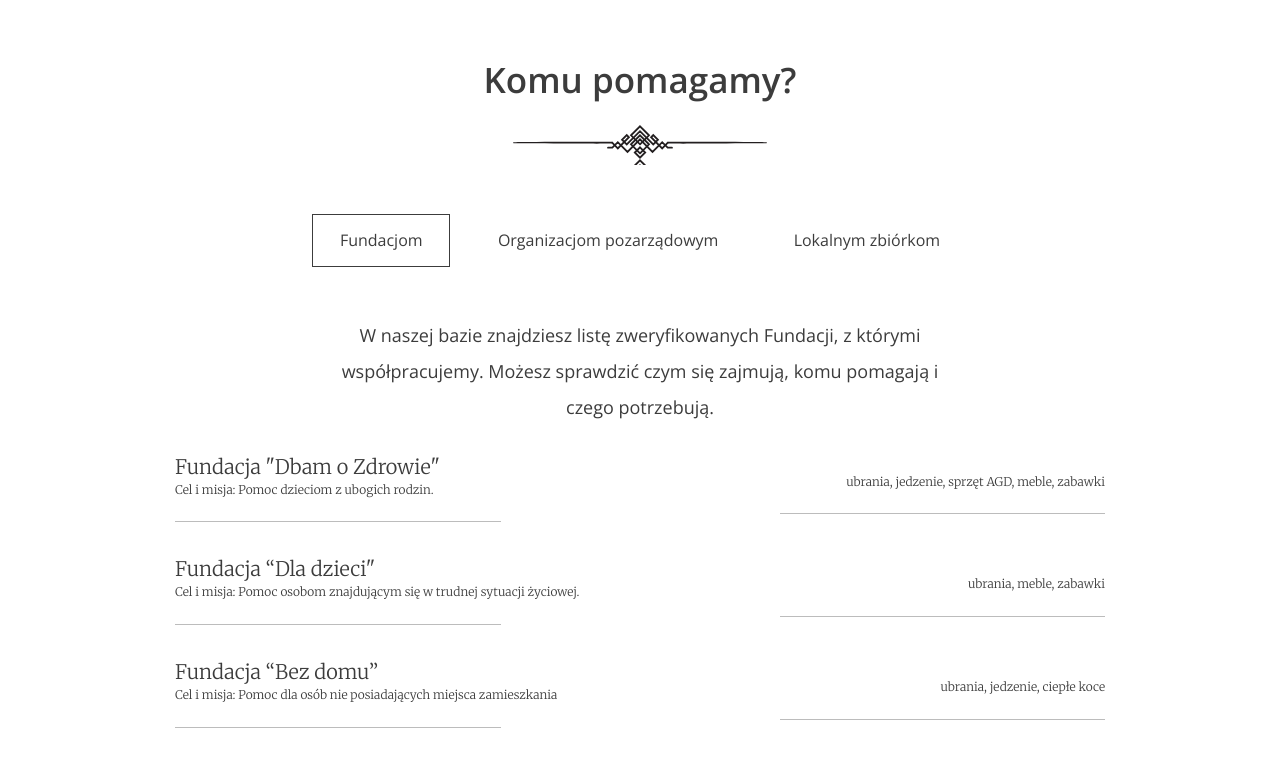
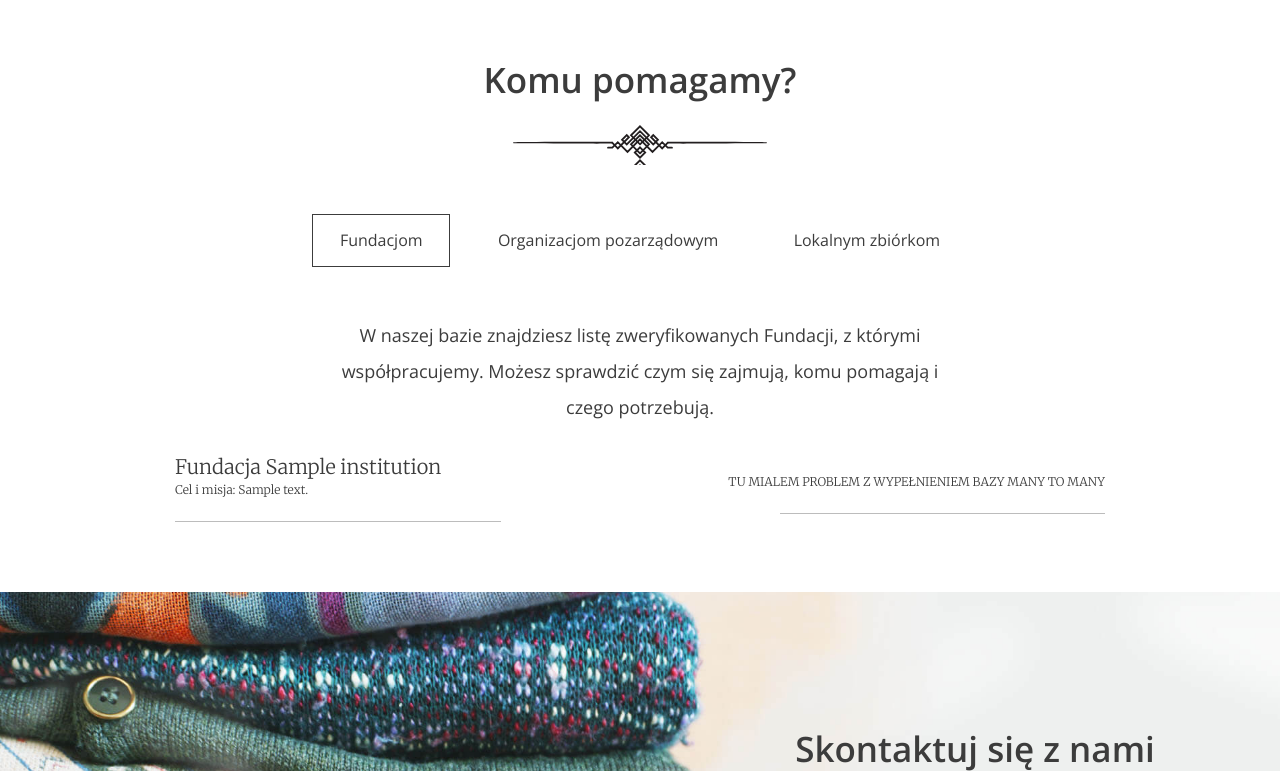
Before and after one commit to Milordharnas/Charity_donations, a Django app: page / in a window 1280 px wide. Shown: the part 2440-3211 px from the top of the page. Run offline with Django 3.2, Linux system fonts and the light colour scheme; tables that the repository leaves empty hold one stand-in row (values such as "Sample post").

Commit message:
Added all fundations,organizatios,... And i have to fix fill database, but is not in commit.

```diff
--- a/base_charity_donation/core/urls.py
+++ b/base_charity_donation/core/urls.py
@@ -22,5 +22,5 @@ urlpatterns = [
     path("", IndexPage.as_view()),
     path("login", LoginPage.as_view()),
     path("register", RegisterPage.as_view()),
-    path("addDonation", AddDonationPage.as_view()),
+    path("form", AddDonationPage.as_view()),
 ]
--- /dev/null
+++ b/base_charity_donation/donation/functions.py
@@ -0,0 +1,19 @@
+from donation.models import Donation
+
+
+def count_from_Donation():
+    donation = Donation.objects.all()
+    quantity_donations = 0
+    names_institutions = []
+    count_institutions = 0
+    for i in donation:
+        quantity_donations += i.quantity
+        if not i.institution in names_institutions:
+            names_institutions.append(i.institution)
+            count_institutions += 1
+
+    class a:
+        quantity = quantity_donations
+        institution = count_institutions
+
+    return a
--- a/base_charity_donation/donation/models.py
+++ b/base_charity_donation/donation/models.py
@@ -1,6 +1,7 @@
 from django.db import models
 from django.contrib.auth.models import User
 from phonenumber_field.modelfields import PhoneNumberField
+
 # Create your models here.
 
 INSTITUTION_TYPES = (
@@ -9,19 +10,22 @@ INSTITUTION_TYPES = (
     (3, "zbiórka lokalna"),
 )
 
+
 class Categorie(models.Model):
     name = models.CharField(max_length=128)
 
+
 class Institution(models.Model):
     name = models.CharField(max_length=128)
-    description = models.TextField(default = None)
+    description = models.TextField(default=None)
     types = models.IntegerField(choices=INSTITUTION_TYPES, default=1)
-    categories = models.ManyToManyField(Categorie)
+    categories = models.ManyToManyField(Categorie, null=True)
+
 
 class Donation(models.Model):
     quantity = models.IntegerField()
-    categories = models.ManyToManyField(Categorie)
-    institution = models.ForeignKey(Institution,on_delete=models.CASCADE)
+    categories = models.ManyToManyField(Categorie, null=True)
+    institution = models.ForeignKey(Institution, on_delete=models.CASCADE)
     address = models.CharField(max_length=128)
     phone_number = models.CharField(max_length=32)
     city = models.CharField(max_length=64)
--- a/base_charity_donation/donation/templates/base.html
+++ b/base_charity_donation/donation/templates/base.html
@@ -21,7 +21,7 @@
           <li><a href="#steps" class="btn btn--without-border">O co chodzi?</a></li>
           <li><a href="#about-us" class="btn btn--without-border">O nas</a></li>
           <li><a href="#help" class="btn btn--without-border">Fundacje i organizacje</a></li>
-          <li><a href="form.html" class="btn btn--without-border">Przekaż dary</a></li>
+          <li><a href="form" class="btn btn--without-border">Przekaż dary</a></li>
           <li><a href="#contact" class="btn btn--without-border">Kontakt</a></li>
         </ul>
       </nav>
--- a/base_charity_donation/donation/templates/index.html
+++ b/base_charity_donation/donation/templates/index.html
@@ -15,17 +15,18 @@
 {% endblock %}
 
 
+
 {% block content %}
 <section id="stats" class="stats">
   <div class="container container--85">
     <div class="stats--item">
-      <em>10</em>
+      <em>{{all_donates}}</em>
       <h3>Oddanych worków</h3>
       <p>Lorem ipsum dolor sit amet consectetur adipisicing elit. Eius est beatae, quod accusamus illum tempora!</p>
     </div>
 
     <div class="stats--item">
-      <em>5</em>
+      <em>{{quantity_institutions}}</em>
       <h3>Wspartych organizacji</h3>
       <p>Lorem ipsum dolor sit amet consectetur, adipisicing elit. Laboriosam magnam, sint nihil cupiditate quas quam.</p>
     </div>
@@ -85,33 +86,16 @@
     <p>W naszej bazie znajdziesz listę zweryfikowanych Fundacji, z którymi współpracujemy. Możesz sprawdzić czym się zajmują, komu pomagają i czego potrzebują.</p>
 
     <ul class="help--slides-items">
+      {% for fundation in fundations %}
       <li>
         <div class="col">
-          <div class="title">Fundacja "Dbam o Zdrowie"</div>
-          <div class="subtitle">Cel i misja: Pomoc dzieciom z ubogich rodzin.</div>
+          <div class="title">Fundacja {{fundation.name}}</div>
+          <div class="subtitle">Cel i misja: {{fundation.description}}</div>
         </div>
 
-        <div class="col"><div class="text">ubrania, jedzenie, sprzęt AGD, meble, zabawki</div></div>
+        <div class="col"><div class="text"> TU MIALEM PROBLEM Z WYPEŁNIENIEM BAZY MANY TO MANY</div></div>
       </li>
-
-      <li>
-        <div class="col">
-          <div class="title">Fundacja “Dla dzieci"</div>
-          <div class="subtitle">Cel i misja: Pomoc osobom znajdującym się w trudnej sytuacji życiowej.</div>
-        </div>
-
-        <div class="col"><div class="text">ubrania, meble, zabawki</div></div>
-      </li>
-
-      <li>
-        <div class="col">
-          <div class="title">Fundacja “Bez domu”</div>
-          <div class="subtitle">Cel i misja: Pomoc dla osób nie posiadających miejsca zamieszkania</div>
-        </div>
-
-        <div class="col"><div class="text">ubrania, jedzenie, ciepłe koce</div></div>
-      </li>
-    </ul>
+      {% endfor %}
     <!-- Pagination
     <ul class="help--slides-pagination">
       <li><a href="#" class="btn btn--small btn--without-border active" data-page="1">1</a></li>
@@ -129,42 +113,16 @@
       quos suscipit corporis!
     </p>
     <ul class="help--slides-items">
+      {% for orgnization in non_governmental_organizations %}
       <li>
         <div class="col">
-          <div class="title">Organizacja 1</div>
-          <div class="subtitle">Lorem ipsum dolor sit amet consectetur.</div>
+          <div class="title">Organizacja {{orgnization.name}} </div>
+          <div class="subtitle"> {{orgnization.description}}</div>
         </div>
 
-        <div class="col"><div class="text">Lorem ipsum dolor sit amet consectetur adipisicing elit.</div></div>
+        <div class="col"><div class="text">TU MIALEM PROBLEM Z WYPEŁNIENIEM BAZY MANY TO MANY</div></div>
       </li>
 
-      <li>
-        <div class="col">
-          <div class="title">Organizacja 2</div>
-          <div class="subtitle">Lorem ipsum dolor sit amet consectetur.</div>
-        </div>
-
-        <div class="col"><div class="text">Lorem ipsum dolor sit amet consectetur adipisicing elit.</div></div>
-      </li>
-
-      <li>
-        <div class="col">
-          <div class="title">Organizacja 3</div>
-          <div class="subtitle">Lorem ipsum dolor sit amet consectetur.</div>
-        </div>
-
-        <div class="col"><div class="text">Lorem ipsum dolor sit amet consectetur adipisicing elit.</div></div>
-      </li>
-
-      <li>
-        <div class="col">
-          <div class="title">Organizacja 4</div>
-          <div class="subtitle">Lorem ipsum dolor sit amet consectetur.</div>
-        </div>
-
-        <div class="col"><div class="text">Lorem ipsum dolor sit amet consectetur adipisicing elit.</div></div>
-      </li>
-    </ul>
 
     <!-- Pagination
     <ul class="help--slides-pagination">
@@ -175,30 +133,22 @@
       <li><a href="#" class="btn btn--small btn--without-border" data-page="5">5</a></li>
     </ul>
     -->
+      {% endfor %}
   </div>
 
   <!-- SLIDE 3 -->
   <div class="help--slides" data-id="3">
     <p>Lorem ipsum dolor sit amet, his ocurreret persequeris ea, ad utinam laudem duo. Verterem adipisci partiendo eos ne, ea his reque quaeque recteque, ne quo lobortis intellegam.</p>
     <ul class="help--slides-items">
+    {% for local_collect in local_collection %}
       <li>
         <div class="col">
-          <div class="title">Lokalna zbiórka 1</div>
-          <div class="subtitle">Lorem ipsum dolor sit amet consectetur.</div>
+          <div class="title">Lokalna zbiórka {{local_collect.name}}</div>
+          <div class="subtitle">{{local_collect.description}}</div>
         </div>
 
-        <div class="col"><div class="text">Lorem ipsum dolor sit amet consectetur adipisicing elit.</div></div>
+        <div class="col"><div class="text">TU MIALEM PROBLEM Z WYPEŁNIENIEM BAZY MANY TO MANY</div></div>
       </li>
-
-      <li>
-        <div class="col">
-          <div class="title">Lokalna zbiórka 2</div>
-          <div class="subtitle">Lorem ipsum dolor sit amet consectetur.</div>
-        </div>
-
-        <div class="col"><div class="text">Lorem ipsum dolor sit amet consectetur adipisicing elit.</div></div>
-      </li>
-    </ul>
 
     <!-- Pagination
     <ul class="help--slides-pagination">
@@ -206,6 +156,8 @@
       <li><a href="#" class="btn btn--small btn--without-border" data-page="2">2</a></li>
     </ul>
     -->
+    {% endfor %}
+
   </div>
 </section>
 {% endblock %}
--- /dev/null
+++ b/base_charity_donation/donation/templates/test.html
@@ -0,0 +1,3 @@
+
+{{donates}}
+{{institutions}}
--- a/base_charity_donation/donation/views.py
+++ b/base_charity_donation/donation/views.py
@@ -1,8 +1,22 @@
 from django.views.generic import TemplateView
+from donation.models import *
+from donation.functions import *
 
 
 class IndexPage(TemplateView):
     template_name = "index.html"
+
+    def get_context_data(self):
+        ctx = {
+            "all_donates": count_from_Donation().quantity,
+            "quantity_institutions": count_from_Donation().institution,
+            "fundations": Institution.objects.filter(types=1).order_by("name"),
+            "non_governmental_organizations": Institution.objects.filter(
+                types=2
+            ).order_by("name"),
+            "local_collection": Institution.objects.filter(types=3).order_by("name"),
+        }
+        return ctx
 
 
 class LoginPage(TemplateView):
--- a/requirements.txt
+++ b/requirements.txt
@@ -9,3 +9,4 @@ psycopg2-binary==2.8.3
 pytz==2019.3
 sqlparse==0.3.0
 toml==0.10.0
+faker
```
Also changed, not shown: base_charity_donation/core/settings.py (+1 -6 lines), base_charity_donation/donation/migrations/0001_initial.py, base_charity_donation/donation/migrations/0002_auto_20191017_2004.py (added), 1 other file.
